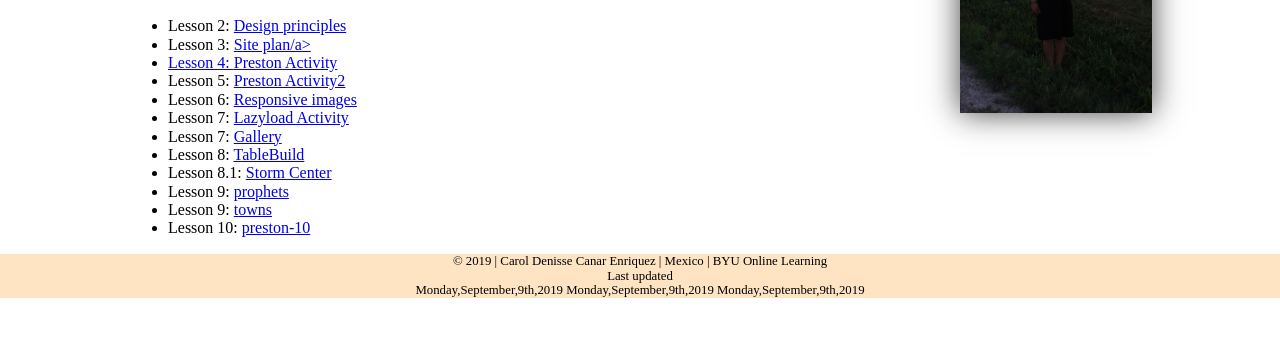
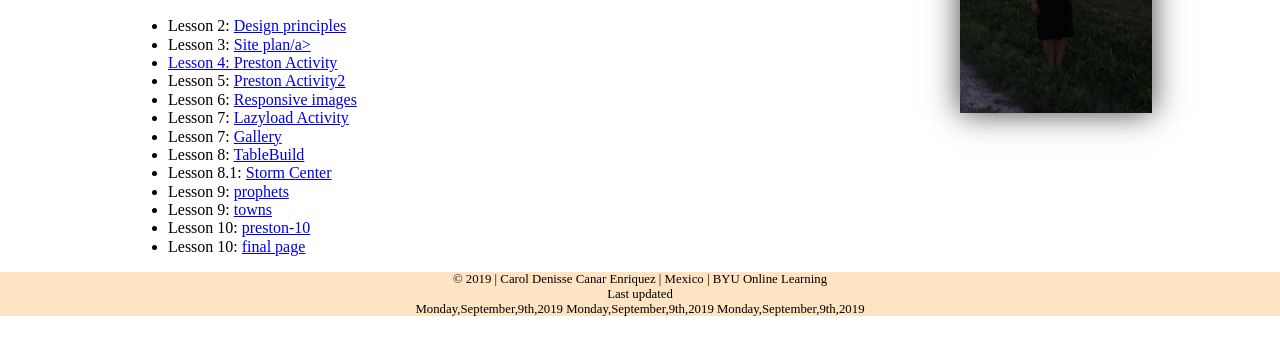
Before and after one commit to CarolCanar/carolcanar.github.io, a plain HTML site: page index.html in a window 1280 px wide. Shown: the part 110-464 px from the top of the page. Drawn offline with Linux system fonts and the light colour scheme; a web font is replaced by a local one.

Commit message:
upload
upload

```diff
--- a/index.html
+++ b/index.html
@@ -33,6 +33,7 @@
                 <li>Lesson 9: <a href="lesson-9/prophets.html">prophets</a></li>
                 <li>Lesson 9: <a href="lesson9/index.html">towns</a></li>
                 <li>Lesson 10: <a href="lesson-10/preston-10.html">preston-10</a></li>
+                <li>Lesson 10: <a href="lesson-11/index.html">final page</a></li>
             </ul>
         </div>
 
```
